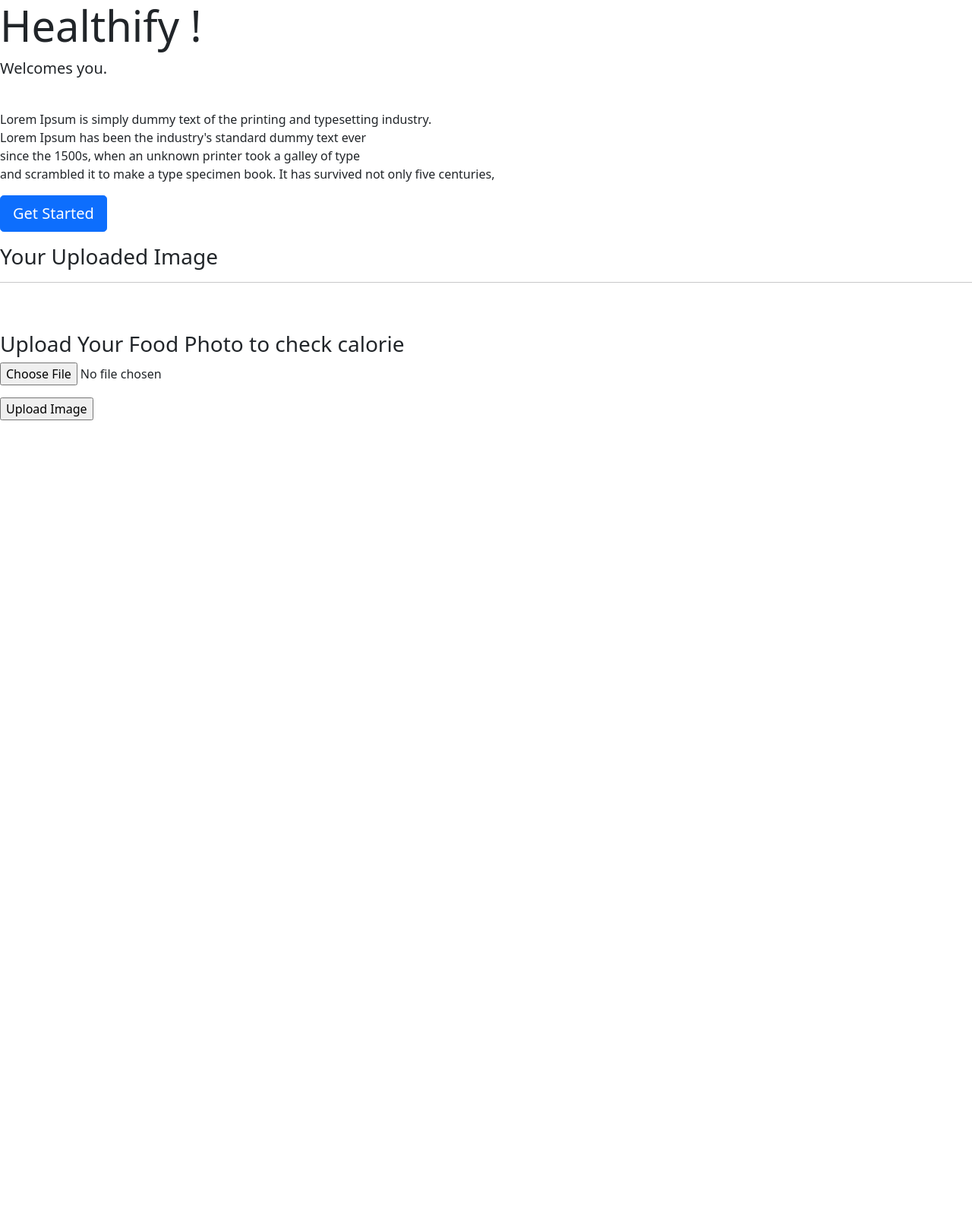
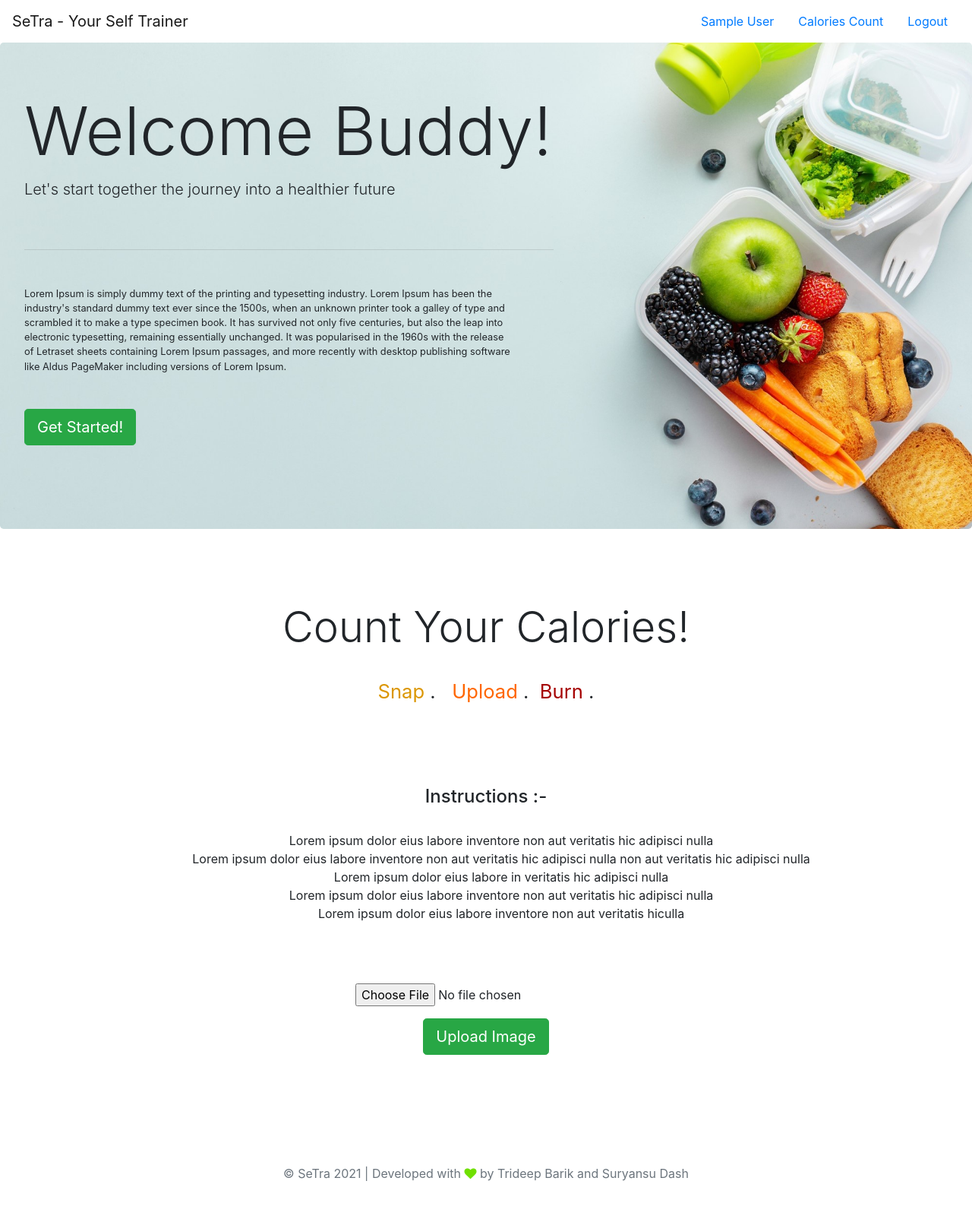
Before and after one commit to Dstri26/SeTra, a PHP site: page /predict/profile.php in a window 1280 px wide. Shown: the whole page at 76% size. Before the commit the page ends 553 px from the top, so only its background shows below. Run offline with PHP 8.4, Linux system fonts and the light colour scheme; the visitor is signed in with stand-in values (Sample User, id 1); some libraries are stand-ins or nearby versions.

Commit message:
New Changes

```diff
--- a/profile.php
+++ b/profile.php
@@ -1,6 +1,6 @@
 <?php
+    session_start();
     if(isset($_POST["submit"])){
-        session_start();
         $target_dir = "./uploads/";
         $target_file = $target_dir . "example.jpg";
         //echo $target_file;
@@ -35,73 +35,143 @@
 
 ?>
 
-
 <!DOCTYPE html>
 <html lang="en">
 <head>
     <meta charset="UTF-8">
     <meta name="viewport" content="width=device-width, initial-scale=1.0">
-    <title>Healthify</title>
-    <link rel="stylesheet" href="../static/style.css">
-    <link href="https://cdn.jsdelivr.net/npm/bootstrap@5.0.0-beta3/dist/css/bootstrap.min.css" rel="stylesheet" integrity="sha384-eOJMYsd53ii+scO/bJGFsiCZc+5NDVN2yr8+0RDqr0Ql0h+rP48ckxlpbzKgwra6" crossorigin="anonymous">
-    <link rel="stylesheet" href="https://cdnjs.cloudflare.com/ajax/libs/cropper/4.1.0/cropper.min.css" integrity="sha512-vmXqikRa5kmI3gOQygzml5nV+5NGxG8rt8KWHKj8JYYK12JUl2L8RBfWinFGTzvpwwsIRcINy9mhLyodnmzjig==" crossorigin="anonymous" />
+    <title>Your Profile</title>
+    <link rel="stylesheet" href="https://cdnjs.cloudflare.com/ajax/libs/font-awesome/4.7.0/css/font-awesome.min.css">
+    <link rel="stylesheet" href="https://cdnjs.cloudflare.com/ajax/libs/ionicons/2.0.1/css/ionicons.min.css">
+    <link rel="stylesheet" href="assets/css/styles.min.css">
+    <link rel="stylesheet" href="https://maxcdn.bootstrapcdn.com/bootstrap/4.0.0/css/bootstrap.min.css" integrity="sha384-Gn5384xqQ1aoWXA+058RXPxPg6fy4IWvTNh0E263XmFcJlSAwiGgFAW/dAiS6JXm" crossorigin="anonymous">
 </head>
 <body>
-    <section class="header">
-        <div class="jumbotron">
-            <h1 class="display-4">Healthify !</h1>
-            <p class="lead">Welcomes you.</p> <br>
-            <p>Lorem Ipsum is simply dummy text of the printing and typesetting industry. <br> Lorem Ipsum has been the industry's standard dummy text ever <br> since the 1500s, when an unknown printer took a galley of type <br>and scrambled it to make a type specimen book. It has survived not only five centuries,<br> </p>
+
+
+    <div class="header">
+        <nav style="background:rgba(255,255,255,0.5)" class="navbar sticky-top navbar-light" >
+            <a class="navbar-brand" href="#">SeTra - Your Self Trainer</a>
+            <ul class="nav justify-content-end">
+                <li class="nav-item">
+                  <a class="nav-link active" href="#"> <?php echo $_SESSION['name'];?></a>
+                </li>
+                <li class="nav-item">
+                  <a class="nav-link" href="#">Calories Count</a>
+                </li>
+                <li class="nav-item">
+                  <a class="nav-link" href="./logout.php">Logout</a>
+                </li>
+              </ul>
+          </nav>
+          <div class="jumbotron" style="min-height: 80vh;background:url('./assets/img/bg.jpg') center / cover no-repeat;background-attachment:fixed;">
+            <div class="row">
+                <div class="col-md-7">
+                    <h1 class="display-2">Welcome Buddy!</h1>
+                    <p class="lead">Let's start together the journey into a healthier future</p><br>
+                    <hr class="my-4"><br>
+                    <p style="width: 50vw;font-size:0.8em;">Lorem Ipsum is simply dummy text of the printing and typesetting industry. Lorem Ipsum has been the industry's standard dummy text ever since the 1500s, when an unknown printer took a galley of type and scrambled it to make a type specimen book. It has survived not only five centuries, but also the leap into electronic typesetting, remaining essentially unchanged. It was popularised in the 1960s with the release of Letraset sheets containing Lorem Ipsum passages, and more recently with desktop publishing software like Aldus PageMaker including versions of Lorem Ipsum.</p>
                     <p class="lead">
-              <a class="btn btn-primary btn-lg" href="#upload" role="button">Get Started</a>
+                        <br>
+                      <a class="btn btn-success btn-lg" href="#upload" role="button">Get Started!</a>
                     </p>
                   </div>
-    </section>
+                </div>
+            </div>
 
-    <section id="upload" class="upload">
-        <div class="content">
-            <h3>Your Uploaded Image</h3>
-            <hr>
+    </div>
+
+    <div class="upload" id="upload">
+        <div class="jumbotron text-center" style="height: auto;background-attachment:fixed;background: #fff;">
+                    <h1 class="display-4">Count Your Calories!</h1><br>
+                    <p style="font-size:1.6em;" class="lead"> <strong><span style="color:rgb(219, 150, 0)">Snap</span> . &nbsp; <span style="color:rgb(255, 102, 0)">Upload </span> .&nbsp; <span style="color:rgb(165, 0, 0)">Burn </span>.</strong></p><br>
                     <br><br>
-            <form action="" method="post" enctype="multipart/form-data">
-                <h3>Upload Your Food Photo to check calorie</h3>
-                <dl>
-                <input type="file" name="fileToUpload" id="fileToUpload">
-                </dl>
-                <p>
-                <input type="submit" value="Upload Image" name="submit">
-                </p>
-            </form>
-        </div>
                     <?php
-
                         if(isset($user_data)){
 
                     ?>
 
                         <form action="">
-            <img style="height:40vh;width:auto;" src="<?php echo $target_file;?>" alt="">
+                            <center>
+                            <div class="card" style="width: 18rem;">
+                                <img class="card-img-top" src="<?php echo $target_file;?>" alt="<?php echo $target_file;?>">
+                                <div class="card-body">
+                                    <p class="card-text">
+                                        <h5>Detected Food Items :</h5>
                                     <?php
                                             foreach ($user_data as $food) {
                                     ?>
 
-                <?php echo $food; ?> : <input type="number" placeholder=""><br>
+                                    <div class="form-group">
+                                        <label for="<?php echo $food; ?>"><?php echo $food; ?>&nbsp; <em>(Qty.) :</em> </label>
+                                        <input type="number" name="<?php echo $food; ?>" class="form-control" id="<?php echo $food; ?>" placeholder="Enter Quantity">
+                                        <!-- <small id="emailHelp" class="form-text text-muted"></small> -->
+                                    </div>
                                     <?php
 
                                             }
                                     ?>
+                                    </p>
+                                </div>
+                            </div><br><br>
+                            <p>
+                                    <input class="btn btn-success btn-lg" type="submit" value="Calculate Calories" name="caloriesubmit"> &nbsp;
+                                    <a class="btn btn-warning btn-lg" href="profile.php" name="anothersubmit">Upload New</a>
+                            </p>
+                            </center>
+
                         </form>
 
                     <?php
                     }
                     ?>
+                    <?php
+                        if(!isset($user_data)){
+
+                    ?>
+                    <p style="font-size:0.8em;">
+                        <h4>Instructions :- </h4><br>
+                        <ul style="list-style-type:none;">
+                            <li >Lorem ipsum dolor eius labore inventore non aut veritatis hic adipisci nulla </li>
+                            <li >Lorem ipsum dolor eius labore inventore non aut veritatis hic adipisci nulla non aut veritatis hic adipisci nulla </li>
+                            <li >Lorem ipsum dolor eius labore in veritatis hic adipisci nulla </li>
+                            <li >Lorem ipsum dolor eius labore inventore non aut veritatis hic adipisci nulla </li>
+                            <li >Lorem ipsum dolor eius labore inventore non aut veritatis hiculla </li>
+                        </ul>
+                    </p>
+                    <br><br>
+                    <p class="lead">
+                            <form action="" method="post" enctype="multipart/form-data">
+                                <dl>
+                                <input type="file" name="fileToUpload" id="fileToUpload">
+                                </dl>
+                                <p>
+                                    <input class="btn btn-success btn-lg" type="submit" value="Upload Image" name="submit">
+                                </p>
+                            </form>
+
+                    </p>
+
+                    <?php
+                    }
+                    ?>
+                  </div>
+                </div>
+
+    <footer id="footerpad" style="background:#fff;">
+        <div class="container">
+            <div class="row">
+                <div class="col-md-6 col-lg-8 mx-auto" style="background:#fff;">
+                    <p class="copyright text-muted text-center">© SeTra 2021 | Developed with&nbsp;<i style="color:#70E000;" class="fa fa-heart"></i> by Trideep Barik and Suryansu Dash</p>
+                </div>
+            </div>
+        </div>
+    </footer>
 
 
 
-    </section>
-
-    <script src="https://cdn.jsdelivr.net/npm/@popperjs/core@2.9.1/dist/umd/popper.min.js" integrity="sha384-SR1sx49pcuLnqZUnnPwx6FCym0wLsk5JZuNx2bPPENzswTNFaQU1RDvt3wT4gWFG" crossorigin="anonymous"></script>
-    <script src="https://cdnjs.cloudflare.com/ajax/libs/cropper/4.1.0/cropper.js" integrity="sha512-XL8wKq9jUbb9LMyrezd19IPRrf41omJUvZpqTXlpGXREAFbmoulbt3yBv+Lw+L007NL5tL0HRfnlXeKtvlvITg==" crossorigin="anonymous"></script>
-    <script src="https://cdn.jsdelivr.net/npm/bootstrap@5.0.0-beta3/dist/js/bootstrap.min.js" integrity="sha384-j0CNLUeiqtyaRmlzUHCPZ+Gy5fQu0dQ6eZ/xAww941Ai1SxSY+0EQqNXNE6DZiVc" crossorigin="anonymous"></script>
+    <script src="https://code.jquery.com/jquery-3.2.1.slim.min.js" integrity="sha384-KJ3o2DKtIkvYIK3UENzmM7KCkRr/rE9/Qpg6aAZGJwFDMVNA/GpGFF93hXpG5KkN" crossorigin="anonymous"></script>
+    <script src="https://cdnjs.cloudflare.com/ajax/libs/popper.js/1.12.9/umd/popper.min.js" integrity="sha384-ApNbgh9B+Y1QKtv3Rn7W3mgPxhU9K/ScQsAP7hUibX39j7fakFPskvXusvfa0b4Q" crossorigin="anonymous"></script>
+    <script src="https://maxcdn.bootstrapcdn.com/bootstrap/4.0.0/js/bootstrap.min.js" integrity="sha384-JZR6Spejh4U02d8jOt6vLEHfe/JQGiRRSQQxSfFWpi1MquVdAyjUar5+76PVCmYl" crossorigin="anonymous"></script>
 </body>
 </html>
```
Also changed, not shown: index.php (+12 -5 lines), login.php (+8 -5 lines), logout.php (added, +9 -0 lines), assets/img/bg.jpg (added). Lines whose indentation alone changed are shown as unchanged.
